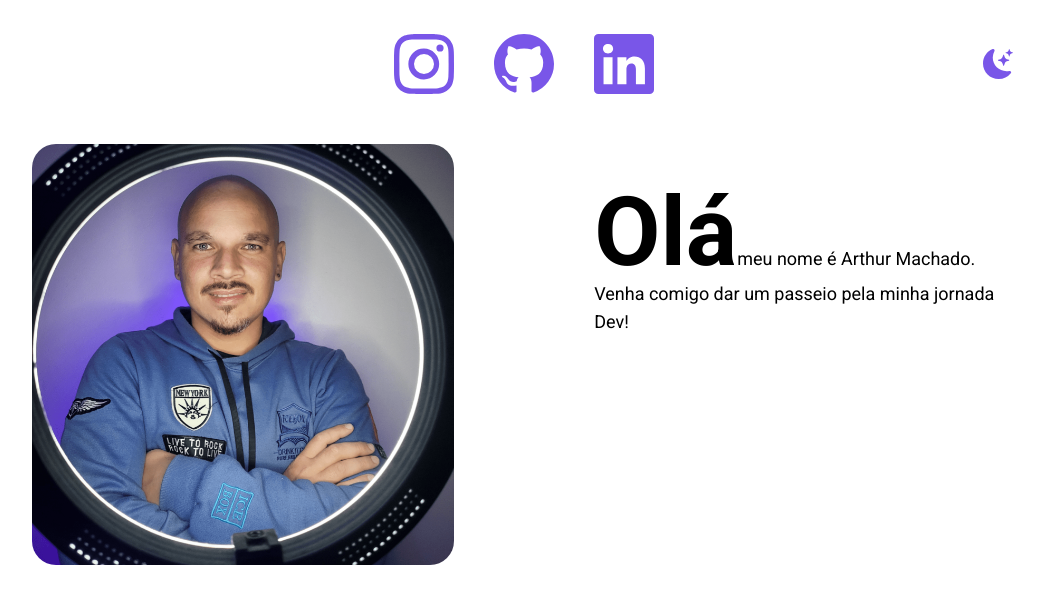
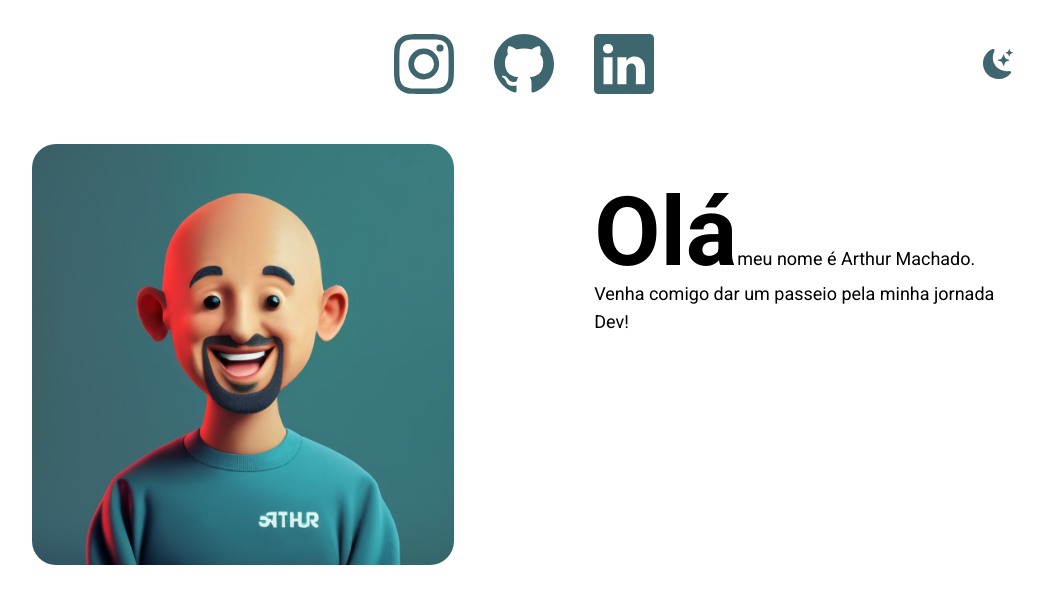
Before and after one commit to arthurcomac/Portifolio-Arthur-Machado, a React (Vite) app in the folder portifolio/: page / in a window 1280 px wide. Shown: the top 604 px of the page, without its empty margins (116-1159 px from the left). Built offline with nearby package versions, Linux system fonts and the light colour scheme.

Commit message:
ajustado cores e imagem na section about

```diff
--- a/portifolio/index.html
+++ b/portifolio/index.html
@@ -9,7 +9,7 @@
     <link rel="preconnect" href="https://fonts.gstatic.com" crossorigin>
     <link href="https://fonts.googleapis.com/css2?family=Roboto:wght@400;700&display=swap" rel="stylesheet">
   </head>
-  <body class="bg-white dark:bg-[#5f42c0] p-2 transition ease-in-out delay-150">
+  <body class="bg-white dark:bg-[#082e36] p-2 transition ease-in-out delay-150">
     <div id="root"></div>
     <script type="module" src="/src/main.jsx"></script>
   </body>
--- a/portifolio/src/components/NavBar.jsx
+++ b/portifolio/src/components/NavBar.jsx
@@ -10,7 +10,7 @@ export function NavBar() {
   const linkedin = `https://www.linkedin.com/in/arthur-machado-a72411219/`
 
   return (
-    <div className="flex-col md:flex w-full h-24 text-[#7956e8] dark:text-slate-200 items-center justify-center md:relative mb-10">
+    <div className="flex-col md:flex w-full h-24 text-[#3e666e] dark:text-slate-200 items-center justify-center md:relative mb-10">
 
       <div className=" text-6xl flex space-x-10 items-center justify-center mt-4">
         <a href={instagram} className='hover:text-7xl duration-300' target="blank"><BsInstagram /></a>
--- a/portifolio/src/sections/About.jsx
+++ b/portifolio/src/sections/About.jsx
@@ -3,7 +3,7 @@ export function About () {
   return (
     <div className="w-full md:flex md:justify-evenly m-0 animate-slide-down">
       <img
-        src="../../images/imagemDeArthur.png"
+        src="../../images/arthurDesenho.jpg"
         alt="imagem de arthur"
         className="w-full md:w-1/3 md:h-auto rounded-3xl"
       />
@@ -11,16 +11,6 @@ export function About () {
         <strong className="text-8xl">Olá</strong>
         meu nome é Arthur Machado.
         Venha comigo dar um passeio pela minha jornada Dev!
-        {/* Venho trabalhando em projetos pessoais como este que está acessando agora,
-        este site de apresentação ainda está em processo de desenvolvimento, irei adaptar aqui funcionabilidades
-        que eu aprender com intuito de apresentar por este, estas hard skills.
-        Estarei sempre disposto a uma conversa caso queira conhecer melhor o que venho fazendo e aprendendo.
-        Hoje estudo programação junto a <a href="https://app.rocketseat.com.br/dashboard" target={"_blank"} className="underline hover:text-sky-600 text-sky-900 dark:text-sky-600 dark:hover:text-sky-900">Rocketseat</a>,
-        atualmente estou cursando ReactJs na trilha ignite,
-        e estudo inglês na <a href="https://englishbackstage.fluencyacademy.io/products/english-backstage-prep-yourself/categories/2150281358/posts/2157877229"  target={"_blank"} className="underline hover:text-sky-600 text-sky-900 dark:text-sky-600 dark:hover:text-sky-900">Fluency Academy</a>
-        , onde faço aulas de conversação na plataforma Yowza.
-        Algumas das tecnologias que venho utilizando são: ReactJs, Tailwindcss, Vite. Pode me contatar pelos
-        links no topo da pagina, obrigado pela visita! */}
       </p>
     </div>
   )
--- a/portifolio/tailwind.config.cjs
+++ b/portifolio/tailwind.config.cjs
@@ -14,7 +14,7 @@ module.exports = {
         },
       },
       animation: {
-        "slide-down": "slideDown 0.4s linear",
+        "slide-down": "slideDown 0.8s linear",
       },
     },
   },
```
Also changed, not shown: portifolio/public/images/arthurDesenho.jpg (added).
